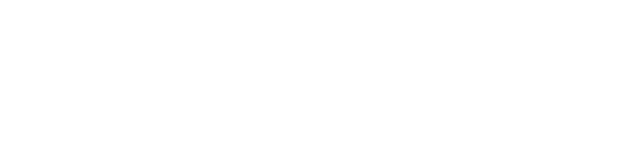
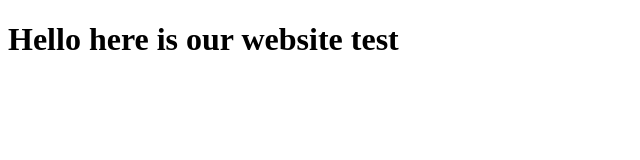
Before and after one commit to jlslu/Loan-amortisation, a plain HTML site: page index.html in a window 1280 px wide. Shown: the whole page, without its empty margins (0-640 px from the left). Drawn offline with Linux system fonts and the light colour scheme.

Commit message:
Update index.html
This is my second update to the test html file

```diff
--- a/index.html
+++ b/index.html
@@ -1 +1,11 @@
 <!DOCTYPE html>
+<html lang="en">
+<head>
+    <meta charset="UTF-8">
+    <meta name="viewport" content="width=device-width, initial-scale=1.0">
+    <title>Document</title>
+</head>
+<body>
+    <h1> Hello here is our website test</h1>
+</body>
+</html>
```
